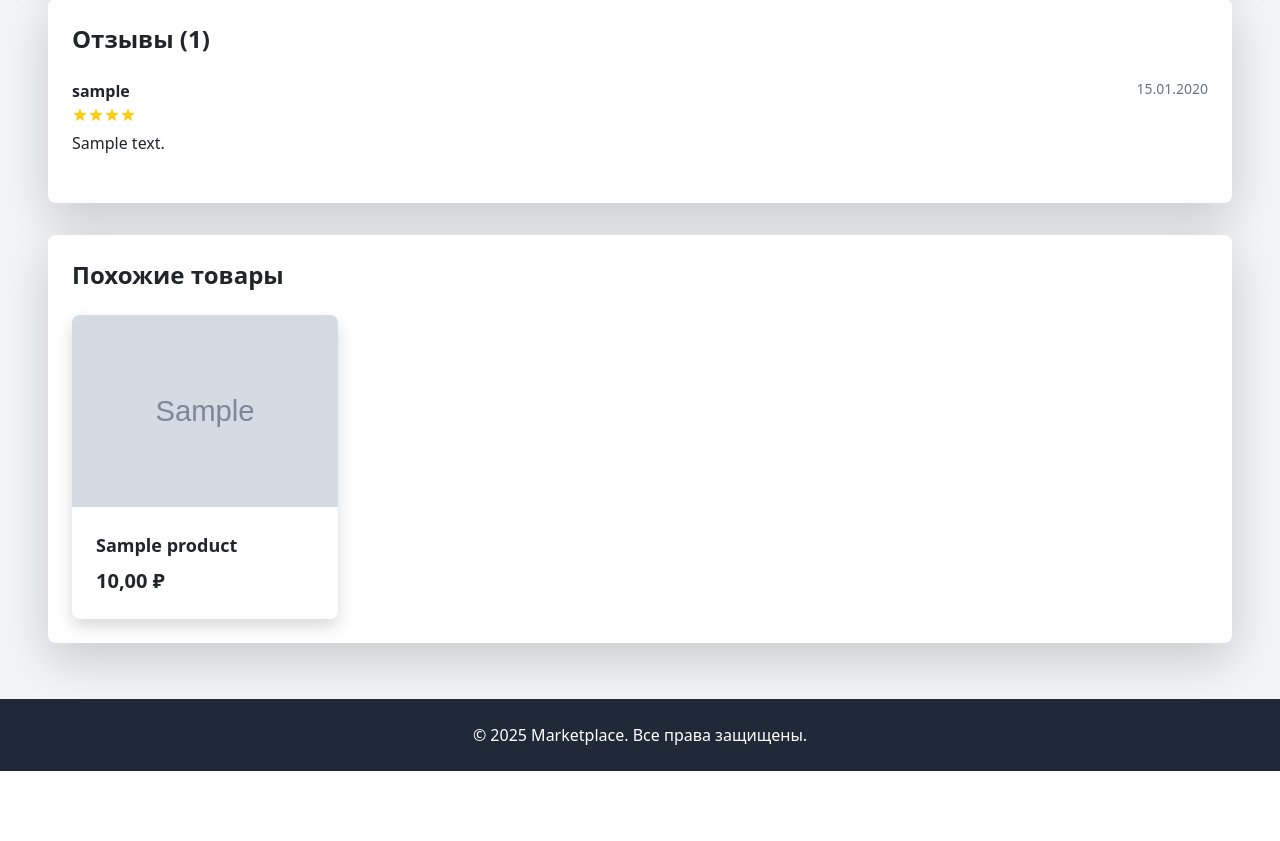
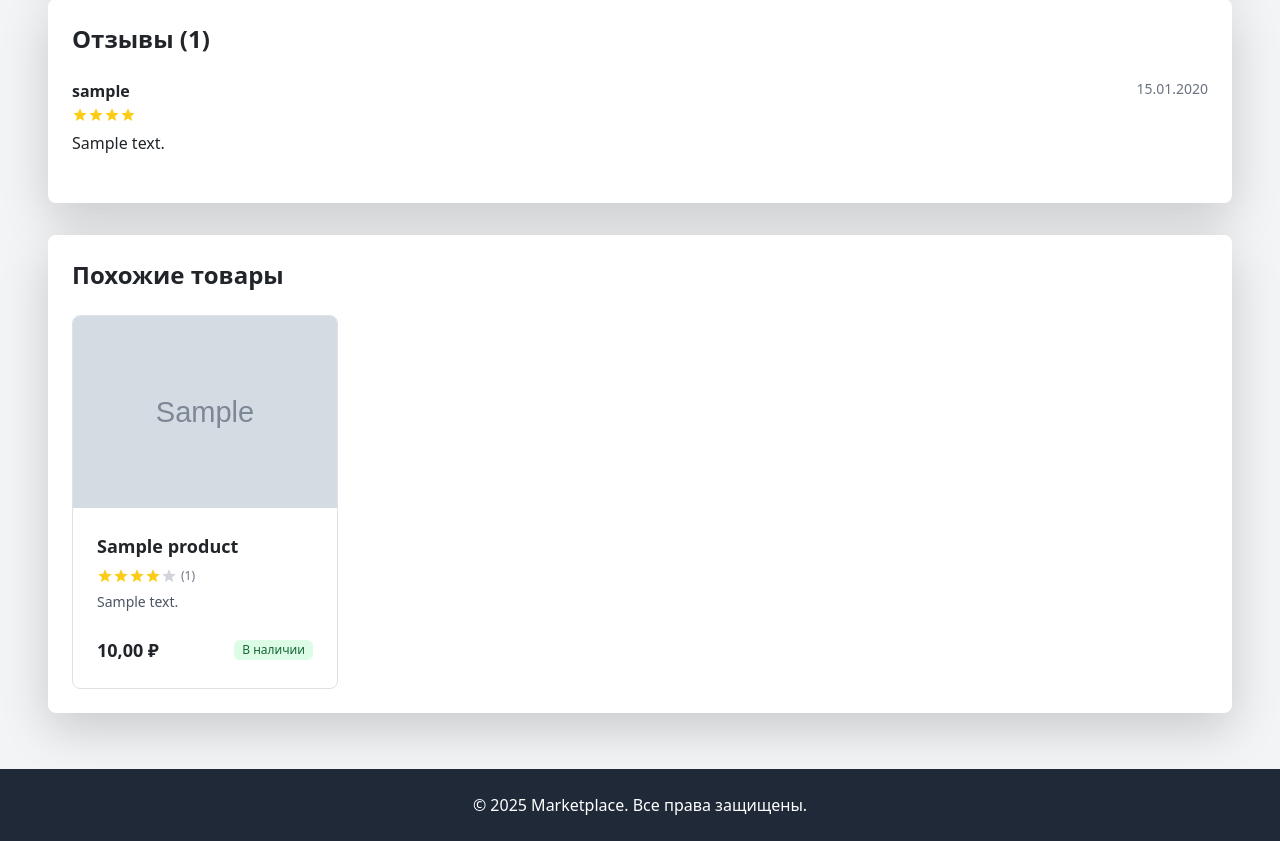
Before and after one commit to DanialUK/mysite-start, a Django app: template templates/products/product_detail.html in a window 1280 px wide. Shown: the part 647-1488 px from the top of the page. Before the commit the page ends 1418 px from the top, so only its background shows below. Run offline with Django 5.2, Linux system fonts and the light colour scheme; tables that the repository leaves empty hold one stand-in row (values such as "Sample post"); the template is opened without the code that fills it: values that come from a table or form of the project are taken from there, most other values are stand-ins (such as "Sample title", 1, 10 or a date in 2020); grey boxes marked "Sample" are stand-in pictures; parts of the project's set-up code (start-up, migrations or seed data) failed here and were passed over; some libraries are stand-ins or nearby versions.

Commit message:
Feature: Enhanced related products section with improved card design

```diff
--- a/templates/products/product_detail.html
+++ b/templates/products/product_detail.html
@@ -261,27 +261,63 @@
     <div class="bg-white rounded-lg shadow-lg p-6 mt-8">
         <h2 class="text-2xl font-bold mb-6">Похожие товары</h2>
 
-        <div class="grid grid-cols-1 sm:grid-cols-2 lg:grid-cols-4 gap-4">
+        <div class="grid grid-cols-1 sm:grid-cols-2 lg:grid-cols-4 gap-6">
             {% for product in related_products %}
-            <div class="bg-white rounded-lg shadow hover:shadow-lg transition">
-                <a href="{{ product.get_absolute_url }}">
+            <div class="bg-white rounded-lg border border-gray-200 overflow-hidden hover:shadow-lg transition-shadow duration-300 flex flex-col h-full">
+                <a href="{{ product.get_absolute_url }}" class="block h-48 overflow-hidden">
                     {% if product.images.exists %}
                     <img src="{{ product.images.first.image.url }}"
                          alt="{{ product.name }}"
-                         class="w-full h-48 object-cover rounded-t-lg">
+                         class="w-full h-full object-cover transition-transform duration-300 hover:scale-105">
                     {% else %}
-                    <div class="w-full h-48 bg-gray-200 flex items-center justify-center rounded-t-lg">
+                    <div class="w-full h-full bg-gray-200 flex items-center justify-center">
                         <span class="text-gray-500">Нет изображения</span>
                     </div>
                     {% endif %}
+                </a>
 
-                    <div class="p-4">
-                        <h3 class="text-lg font-semibold mb-2">{{ product.name }}</h3>
-                        <div class="flex justify-between items-center">
-                            <span class="text-xl font-bold">{{ product.price }} ₽</span>
-                        </div>
+                <div class="p-4 flex-grow flex flex-col">
+                    <a href="{{ product.get_absolute_url }}">
+                        <h3 class="text-lg font-semibold mb-2 hover:text-blue-600 transition-colors duration-200 line-clamp-2">{{ product.name }}</h3>
+                    </a>
+
+                    <!-- Рейтинг -->
+                    <div class="flex items-center mb-2">
+                        {% with avg_rating=product.get_average_rating %}
+                            <div class="flex text-yellow-400">
+                                {% for i in '12345'|make_list %}
+                                    {% if forloop.counter <= avg_rating %}
+                                        <svg class="w-4 h-4 fill-current" viewBox="0 0 24 24">
+                                            <path d="M12 17.27L18.18 21l-1.64-7.03L22 9.24l-7.19-.61L12 2 9.19 8.63 2 9.24l5.46 4.73L5.82 21z"></path>
+                                        </svg>
+                                    {% else %}
+                                        <svg class="w-4 h-4 text-gray-300 fill-current" viewBox="0 0 24 24">
+                                            <path d="M12 17.27L18.18 21l-1.64-7.03L22 9.24l-7.19-.61L12 2 9.19 8.63 2 9.24l5.46 4.73L5.82 21z"></path>
+                                        </svg>
+                                    {% endif %}
+                                {% endfor %}
+                            </div>
+                            <span class="text-xs text-gray-500 ml-1">({{ product.get_review_count }})</span>
+                        {% endwith %}
                     </div>
-                </a>
+
+                    <p class="text-gray-600 text-sm mb-4 line-clamp-2 flex-grow">
+                        {{ product.description|truncatechars:100 }}
+                    </p>
+
+                    <div class="flex items-center justify-between mt-auto">
+                        <span class="text-lg font-bold">{{ product.price }} ₽</span>
+                        {% if product.stock > 0 %}
+                        <span class="inline-flex items-center px-2 py-0.5 rounded text-xs font-medium bg-green-100 text-green-800">
+                            В наличии
+                        </span>
+                        {% else %}
+                        <span class="inline-flex items-center px-2 py-0.5 rounded text-xs font-medium bg-red-100 text-red-800">
+                            Нет в наличии
+                        </span>
+                        {% endif %}
+                    </div>
+                </div>
             </div>
             {% endfor %}
         </div>
```
